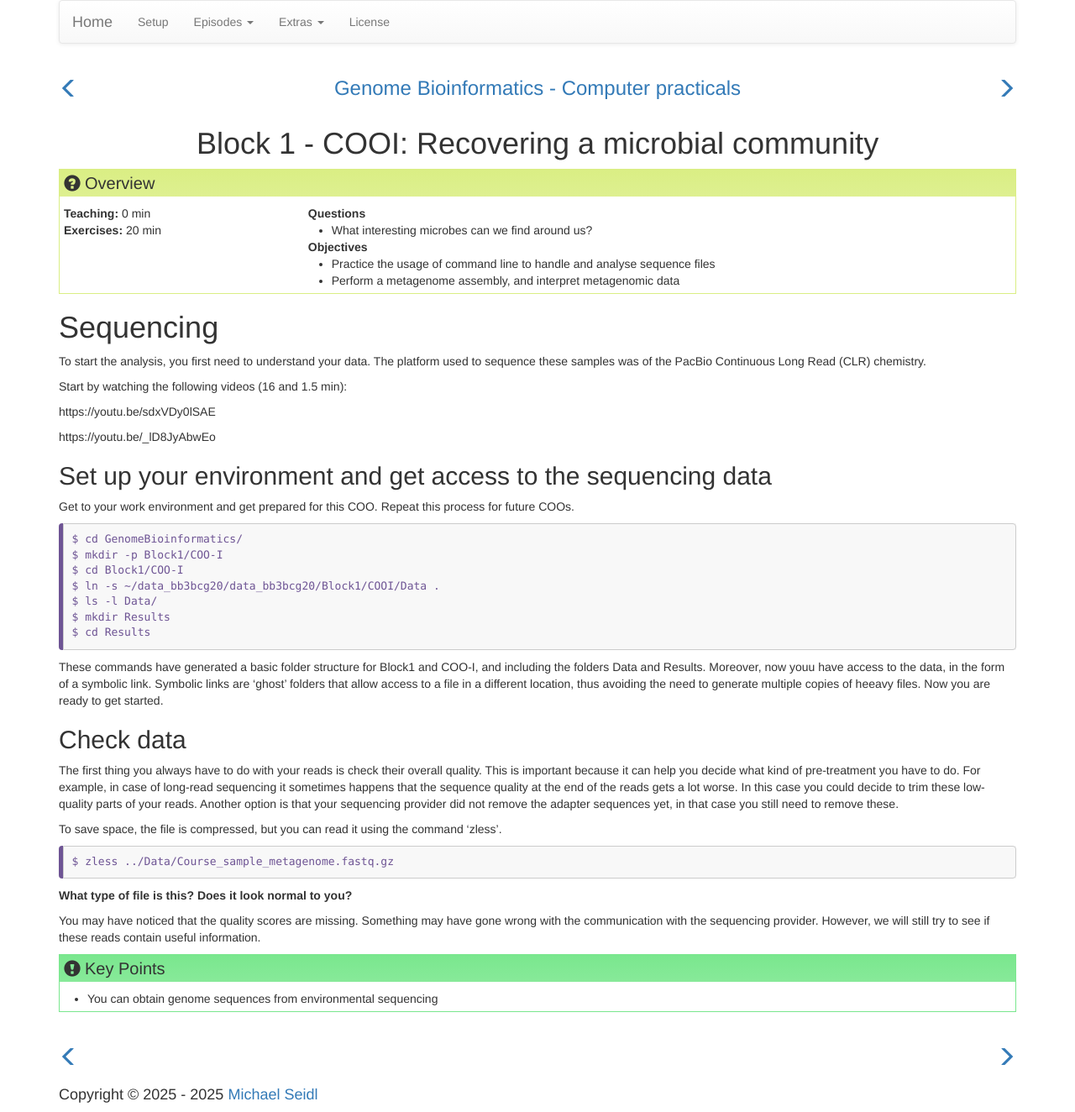
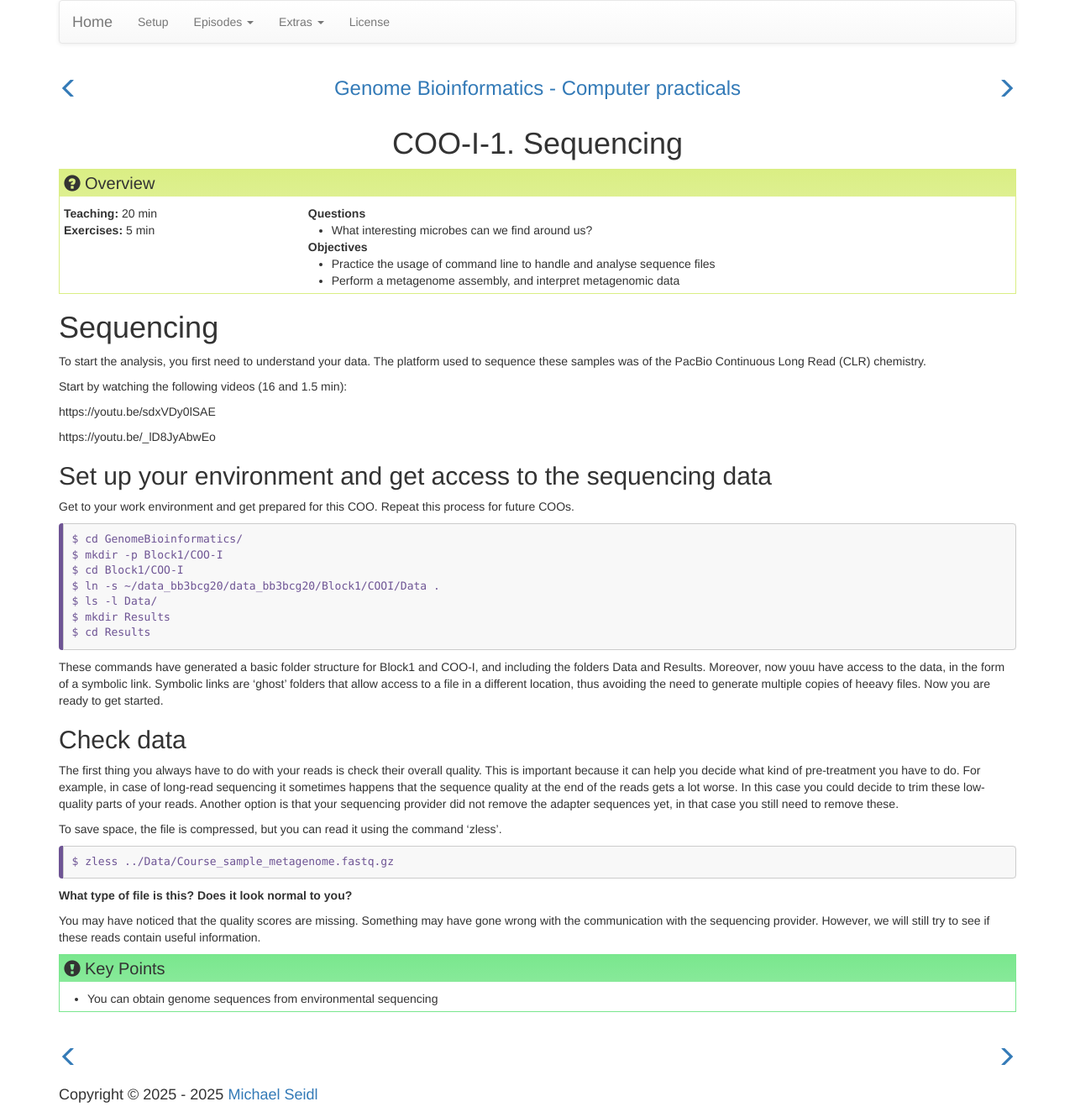
Before and after one commit to TeamMGE/GenomeBioinformaticsCourse, a Jekyll site: the page built from _episodes/11-COOI.md, in a window 1280 px wide. Shown: the whole page at 84% size. Built offline with Jekyll 4.4.1, drawn with Linux system fonts in a browser that asks for light colours.

Commit message:
Update 11-COOI.md

```diff
--- a/_episodes/11-COOI.md
+++ b/_episodes/11-COOI.md
@@ -1,8 +1,8 @@
 ---
-title: "Block 1 - COOI: Recovering a microbial community"
+title: "COO-I-1. Sequencing"
 start: true
-teaching: 0
-exercises: 20
+teaching: 20
+exercises: 5
 questions:
 - What interesting microbes can we find around us?
 objectives:
```
